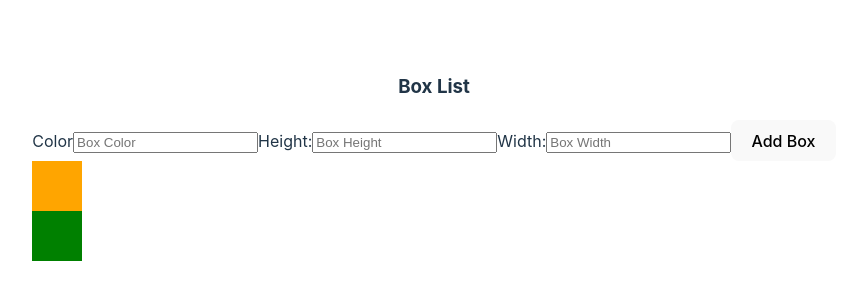
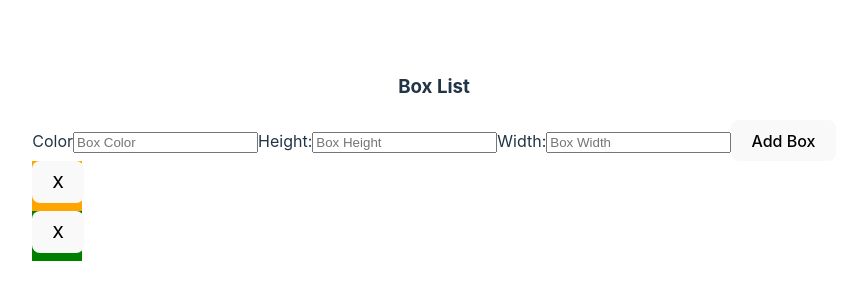
Before and after one commit to jonjones320/React-Forms-Exercise, a React (Vite) app in the folder ColorBoxMaker/: page / in a window 1280 px wide. Shown: the part 242-542 px from the top of the page, without its empty margins (206-1052 px from the left). Built offline with nearby package versions, Linux system fonts and the light colour scheme.

Commit message:
Added a button to delete an individual box

```diff
--- a/ColorBoxMaker/src/Box.jsx
+++ b/ColorBoxMaker/src/Box.jsx
@@ -1,6 +1,8 @@
 import React from "react";
 
-const Item = ({ id, color, width, height }) => {
+const Item = ({ id, color, width, height, removeBox }) => {
+
+const deleteBox = () => {removeBox(id)};
 
   return (
     <div
@@ -11,6 +13,11 @@ const Item = ({ id, color, width, height }) => {
         "width" : width,
         "height" : height
       }}>
+        <button
+          onClick={deleteBox}
+          className="Box-Delete-Button">
+            X
+        </button>
     </div>
   )
 }
--- a/ColorBoxMaker/src/BoxList.jsx
+++ b/ColorBoxMaker/src/BoxList.jsx
@@ -13,12 +13,26 @@ const BoxList = () => {
   const addBox = (newBox) => {
     setItems(boxes => [...boxes, { ...newBox, id: uuid() }])
   }
+
+  const removeBox = (id) => {
+    setBoxes(boxes => boxes.filter(box => box.id !== id));
+  }
+
   return (
     <div>
       <h3>Box List</h3>
       <NewBoxForm addBox={addBox} />
       <div>
-        {boxes.map(({ id, color, width, height }) => <Box id={id} color={color} width={width} height={height} key={id} />)}
+        {boxes.map(({ id, color, width, height }) =>
+          <Box
+            id={id}
+            color={color}
+            width={width}
+            height={height}
+            removeBox={removeBox}
+            key={id}
+          />
+        )}
       </div>
     </div>
   )
```
